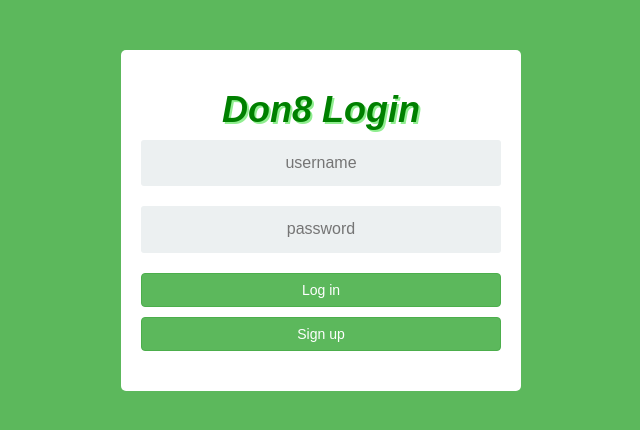
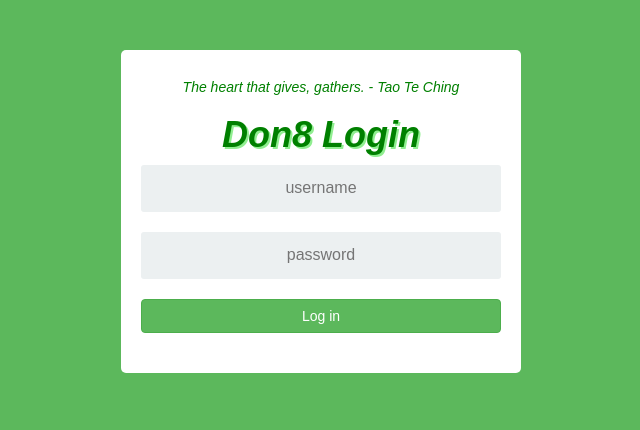
Before and after one commit to anjaligr05/CauseConnect, a Flask app: page / in a window 1280 px wide. Shown: the part 52-482 px from the top of the page, without its empty margins (319-959 px from the left). Run offline with Flask 2, Linux system fonts and the light colour scheme; some libraries are stand-ins or nearby versions.

Commit message:
login styling

```diff
--- a/templates/login.html
+++ b/templates/login.html
@@ -39,6 +39,9 @@
 <form action="/login" method="POST">
     <div class="Login">
         <div class="login-screen">
+            <i>
+                <h5 style="color: green"></h5>
+            </i>
             <div class="app-title">
                 <h1>
                     <i>Don8 Login</i>
@@ -56,14 +59,24 @@
                     <label class="login-field-icon fui-lock" for="login-pass"></label>
                 </div>
 
-                <input type="submit" name="login" value="Log in" class="btn btn-success btn-large btn-block" style="margin-bottom:10px">
-                <input type="submit" name="signUp" value="Sign up" class="btn btn-success btn-large btn-block">
+                <input type="submit" name="login" value="Log in" class="btn btn-success btn-large btn-block">
+                <!-- <input type="submit" name="signUp" value="Sign up" class="btn btn-success btn-large btn-block"> -->
 
                 <br>
             </div>
         </div>
     </div>
 </form>
+<script>
+    var quotes = ["When you learn, teach. When you get, give. - Maya Angelou",
+        "Be the change you wish to see in the world. - Gandhi",
+        "The heart that gives, gathers. - Tao Te Ching",
+        "No one has ever become poor by giving. - Ann Frank"
+    ];
+
+    var randomQuote = quotes[Math.floor(Math.random() * quotes.length)];
+    $("h5").text(randomQuote).css('text-align', 'center');
+</script>
 <!--
 {% endif %}
 {% endblock %} -->
```
